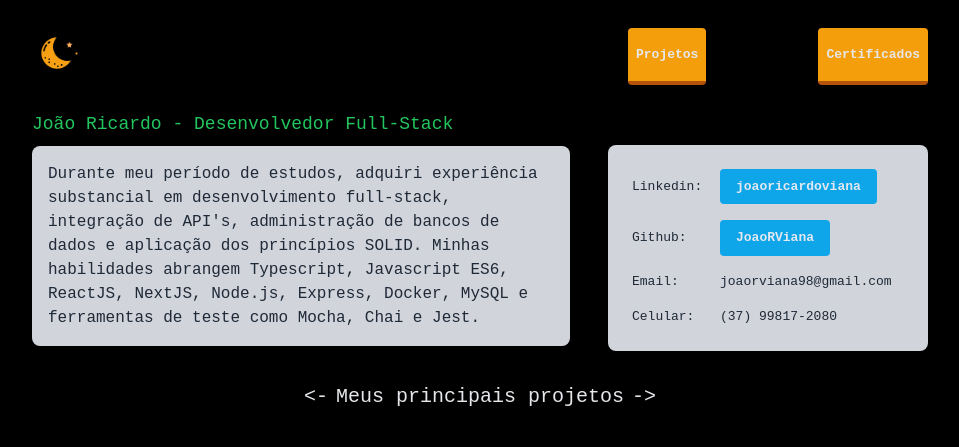
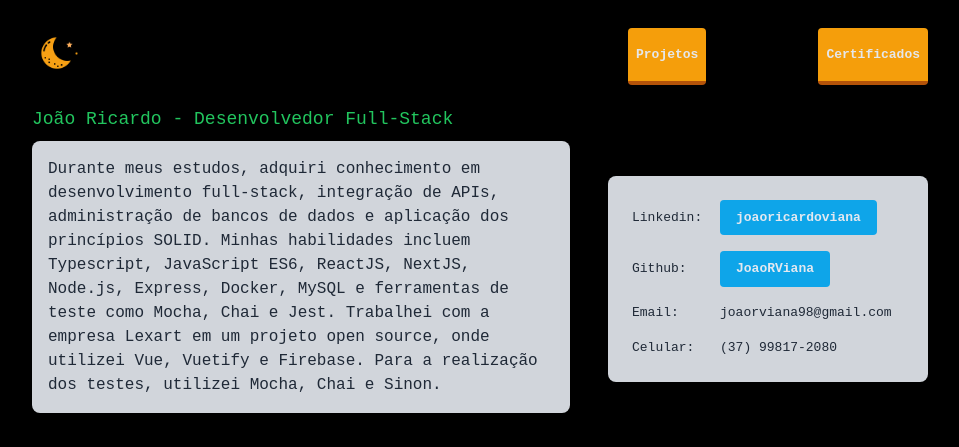
Before and after one commit to JoaoRViana/JoaoRViana.github.io, a Next.js app: page / in a window 1280 px wide. Shown: the top 447 px of the page, without its empty margins (160-1119 px from the left). Built offline with nearby package versions, Linux system fonts and the light colour scheme.

Commit message:
update about

```diff
--- a/src/components/AboutMe.tsx
+++ b/src/components/AboutMe.tsx
@@ -10,7 +10,8 @@ export default function AboutMe() {
             >João Ricardo - Desenvolvedor Full-Stack</h2>
             <div className={`${theme.backgroundAboutMe} p-4 rounded-lg shadow-md`}>
             <p className={`text-base ${theme.textAboutMe}`}>
-            Durante meu período de estudos, adquiri experiência substancial em desenvolvimento full-stack, integração de API's, administração de bancos de dados e aplicação dos princípios SOLID. Minhas habilidades abrangem Typescript, Javascript ES6, ReactJS, NextJS, Node.js, Express, Docker, MySQL e ferramentas de teste como Mocha, Chai e Jest.
+            Durante meus estudos, adquiri conhecimento em desenvolvimento full-stack, integração de APIs, administração de bancos de dados e aplicação dos princípios SOLID. Minhas habilidades incluem Typescript, JavaScript ES6, ReactJS, NextJS, Node.js, Express, Docker, MySQL e ferramentas de teste como Mocha, Chai e Jest.
+            Trabalhei com a empresa Lexart em um projeto open source, onde utilizei Vue, Vuetify e Firebase. Para a realização dos testes, utilizei Mocha, Chai e Sinon.
             </p>
             </div>
         </div>
```
